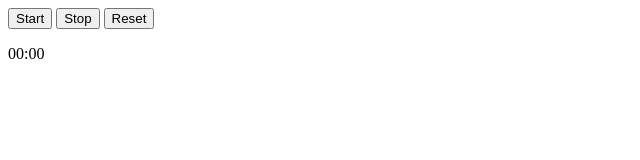
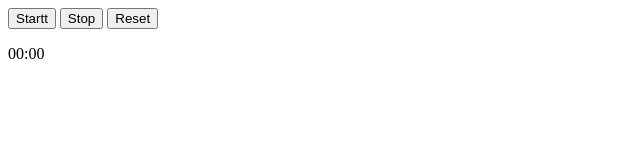
Before and after one commit to OrlinKadyov03/JavascriptLearning, a plain HTML site: page Exercise/Stopwatch App/stopwatch.html in a window 1280 px wide. Shown: the full height of the page, 0-640 px from the left. Drawn offline with Linux system fonts and the light colour scheme.

Commit message:
Done Watch!

```diff
--- a/Exercise/Stopwatch App/stopwatch.html
+++ b/Exercise/Stopwatch App/stopwatch.html
@@ -7,7 +7,7 @@
     <title>Document</title>
 </head>
 <body>
-    <button class="js-start">Start</button>
+    <button class="js-start">Startt</button>
     <button class="js-stop">Stop</button>
     <button class="js-reset">Reset</button>
 
```
